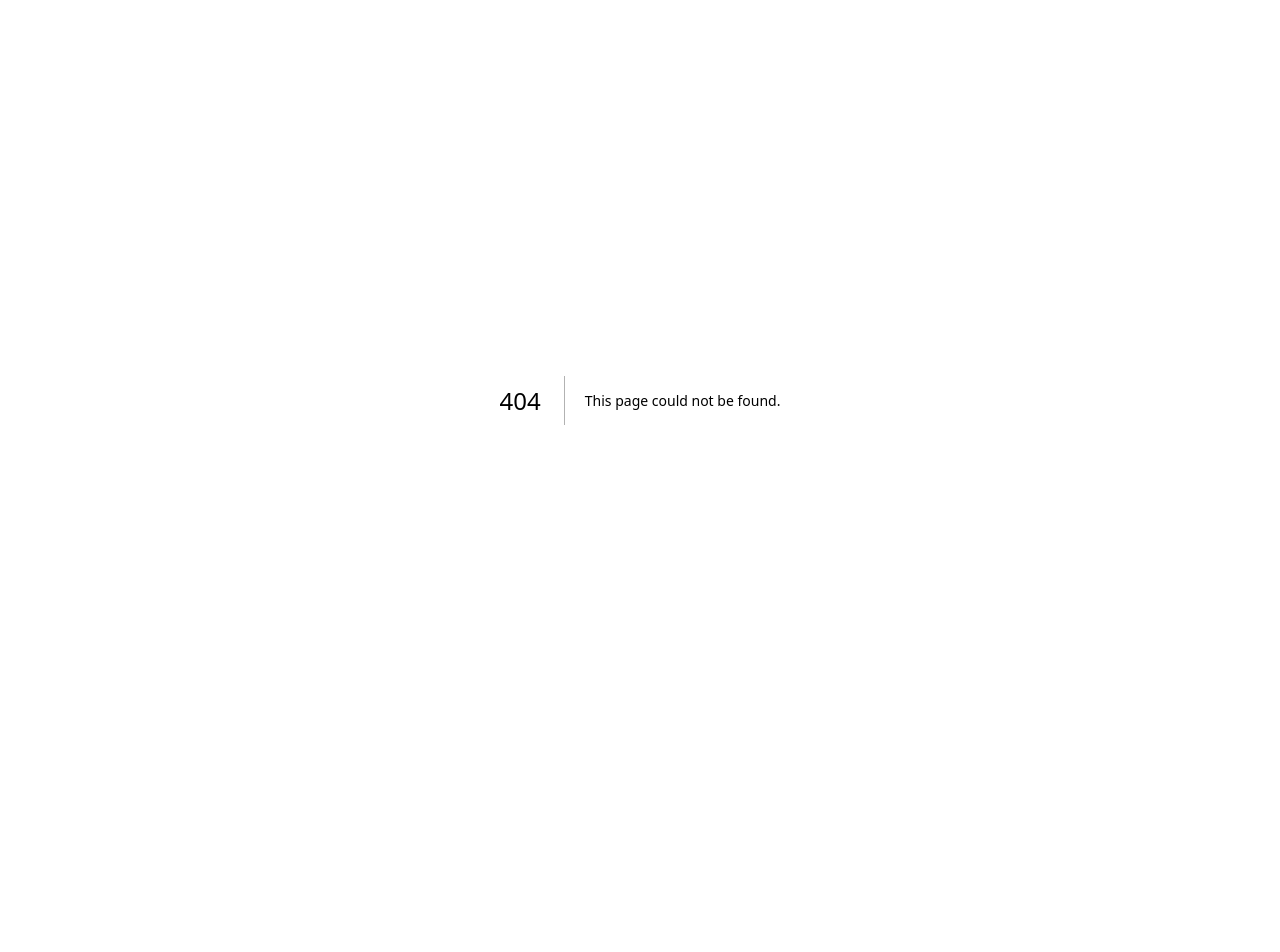
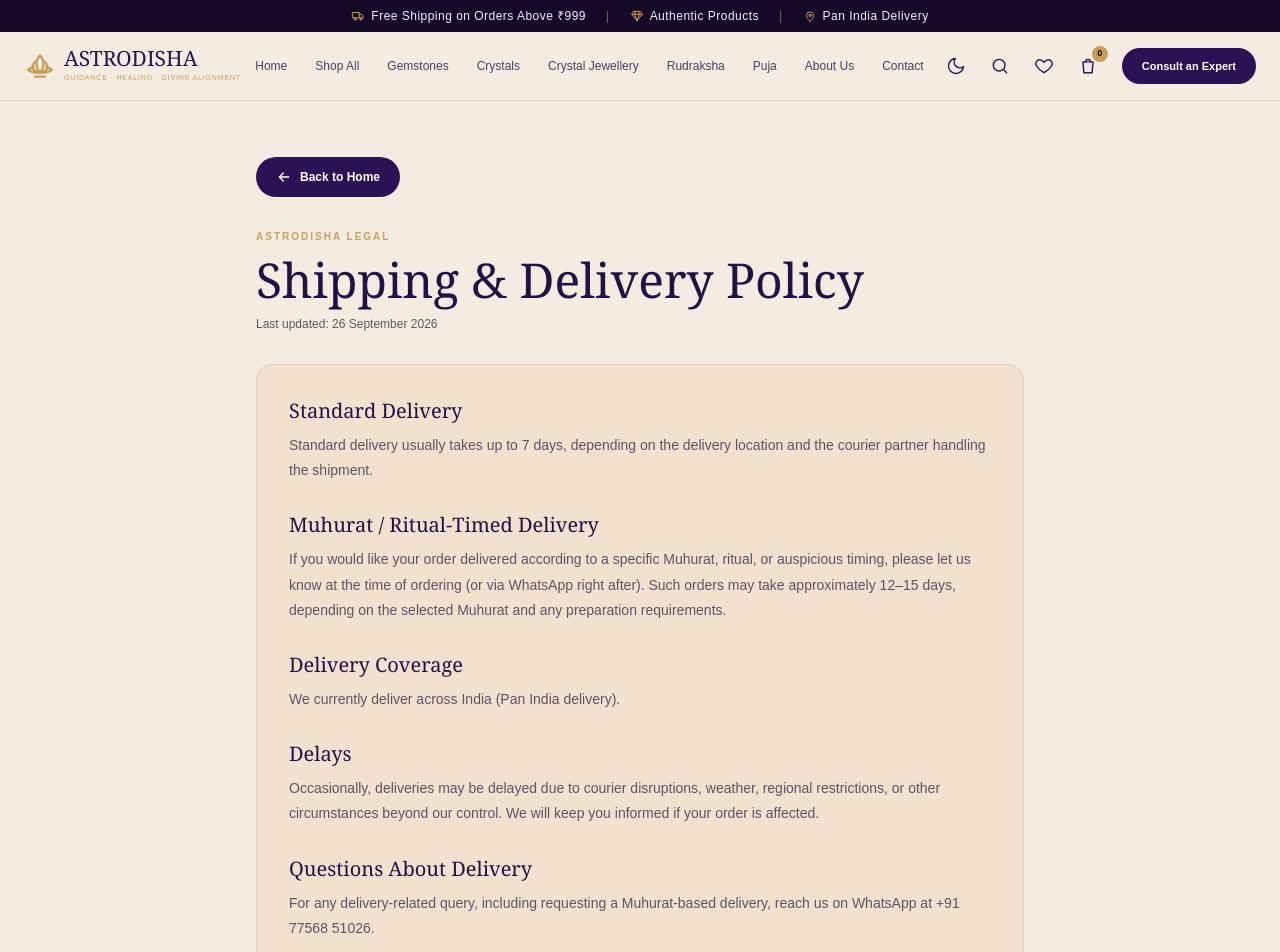
Before and after one commit to chavananand02340-wq/astrodisha-ecommerce, a Next.js app: page /shipping-delivery in a window 1280 px wide. Before the commit this address had no page. Shown: the top 952 px of the page. Before the commit the page ends 800 px from the top, so only its background shows below. Built offline with nearby package versions, Linux system fonts and the light colour scheme.

Commit message:
Create page.tsx

```diff
--- /dev/null
+++ b/app/shipping-delivery/page.tsx
@@ -0,0 +1,65 @@
+import type { Metadata } from "next";
+import LegalPageLayout from "@/components/LegalPageLayout";
+import {
+  STANDARD_DELIVERY_DAYS,
+  MUHURAT_DELIVERY_DAYS,
+  SUPPORT_WHATSAPP_DISPLAY,
+} from "@/lib/legal-info";
+
+export const metadata: Metadata = {
+  title: "Shipping & Delivery Policy | ASTRODISHA",
+};
+
+function Section({ heading, children }: { heading: string; children: React.ReactNode }) {
+  return (
+    <section className="mb-7 last:mb-0">
+      <h2 style={{ color: "var(--astro-text)" }} className="astro-serif mb-2 text-xl">
+        {heading}
+      </h2>
+      <div style={{ color: "var(--astro-mauve)" }} className="space-y-2">
+        {children}
+      </div>
+    </section>
+  );
+}
+
+export default function ShippingDeliveryPage() {
+  return (
+    <LegalPageLayout title="Shipping & Delivery Policy" lastUpdated="26 September 2026">
+      <Section heading="Standard Delivery">
+        <p>
+          Standard delivery usually takes {STANDARD_DELIVERY_DAYS}, depending on the delivery
+          location and the courier partner handling the shipment.
+        </p>
+      </Section>
+
+      <Section heading="Muhurat / Ritual-Timed Delivery">
+        <p>
+          If you would like your order delivered according to a specific Muhurat, ritual, or
+          auspicious timing, please let us know at the time of ordering (or via WhatsApp right
+          after). Such orders may take {MUHURAT_DELIVERY_DAYS}, depending on the selected Muhurat
+          and any preparation requirements.
+        </p>
+      </Section>
+
+      <Section heading="Delivery Coverage">
+        <p>We currently deliver across India (Pan India delivery).</p>
+      </Section>
+
+      <Section heading="Delays">
+        <p>
+          Occasionally, deliveries may be delayed due to courier disruptions, weather, regional
+          restrictions, or other circumstances beyond our control. We will keep you informed if
+          your order is affected.
+        </p>
+      </Section>
+
+      <Section heading="Questions About Delivery">
+        <p>
+          For any delivery-related query, including requesting a Muhurat-based delivery, reach us
+          on WhatsApp at {SUPPORT_WHATSAPP_DISPLAY}.
+        </p>
+      </Section>
+    </LegalPageLayout>
+  );
+}
```
